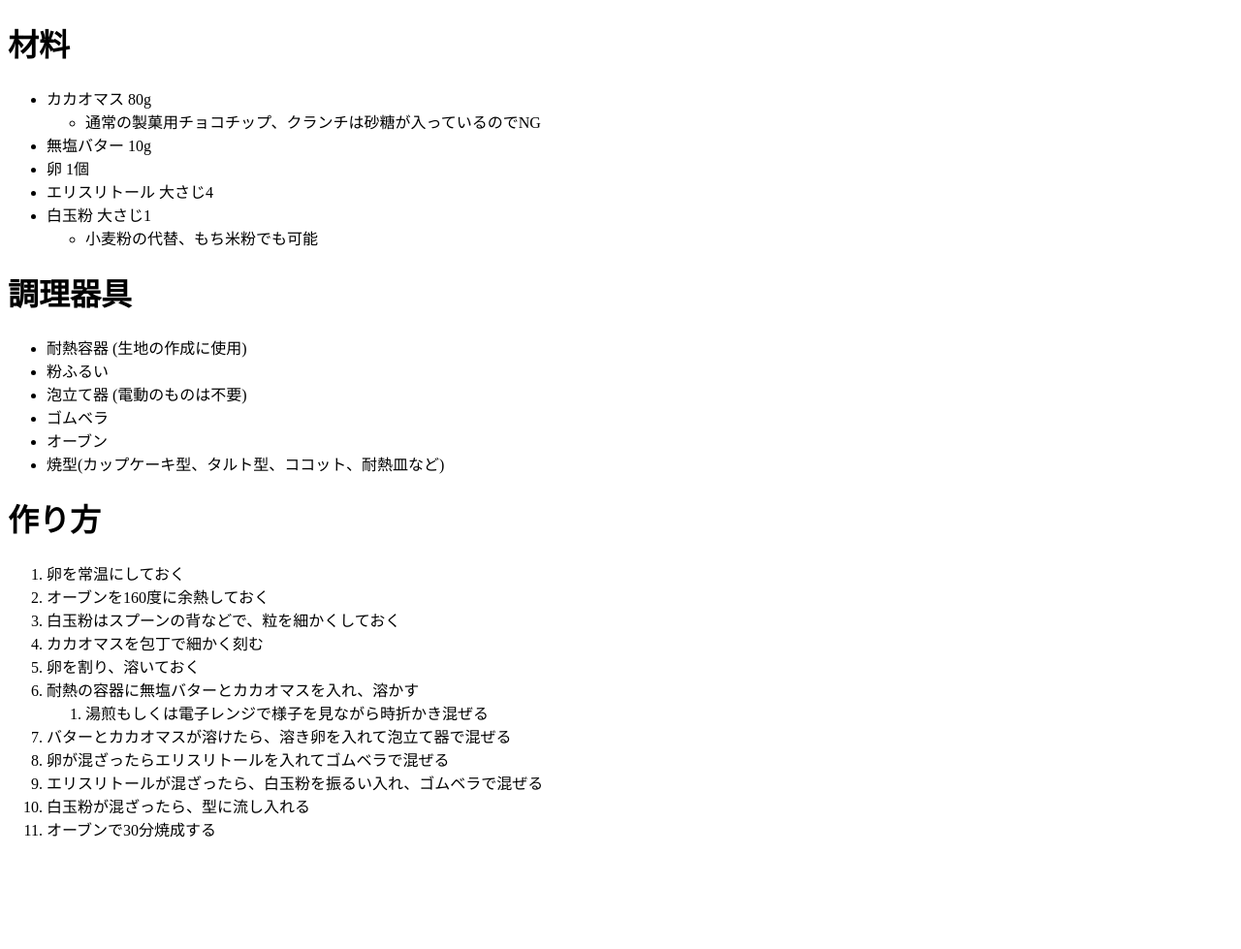
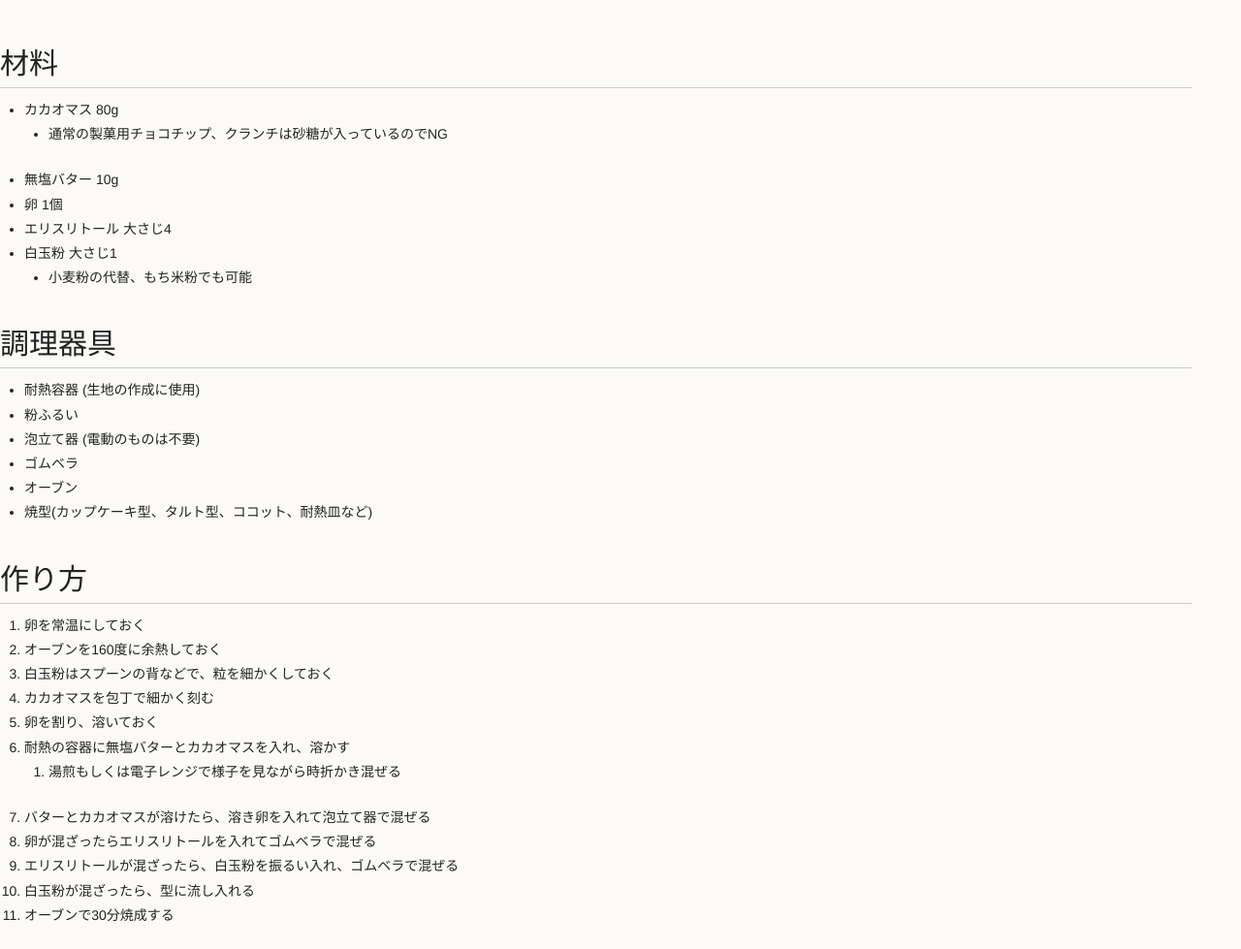
Before and after one commit to nave-m/low-carbo-recipe, a Jekyll site: the page built from recipes/desserts/chocolate-cake.md, in a window 1280 px wide. Shown: the whole page at 97% size. Built offline with Jekyll 4.4.1, drawn with Linux system fonts in a browser that asks for light colours; Markdown is read by kramdown in place of the engine named in the settings; before the commit the page ends 900 px from its top, so only the background shows below that.

Commit message:
CSSのパス指定ミスの修正

```diff
--- a/_layouts/default.html
+++ b/_layouts/default.html
@@ -4,9 +4,9 @@
     <meta charset="utf-8">
     <meta http-equiv="X-UA-Compatible" content="chrome=1">
 
-    <link rel="stylesheet" href="stylesheets/styles.css">
-    <link rel="stylesheet" href="stylesheets/github-light.css">
-    <script src="javascripts/scale.fix.js"></script>
+    <link rel="stylesheet" href="/low-carbo-recipe/stylesheets/styles.css">
+    <link rel="stylesheet" href="/low-carbo-recipe/stylesheets/github-light.css">
+    <script src="/low-carbo-recipe/javascripts/scale.fix.js"></script>
     <meta name="viewport" content="width=device-width, initial-scale=1, user-scalable=no">
     <!--[if lt IE 9]>
     <script src="//html5shiv.googlecode.com/svn/trunk/html5.js"></script>
```
